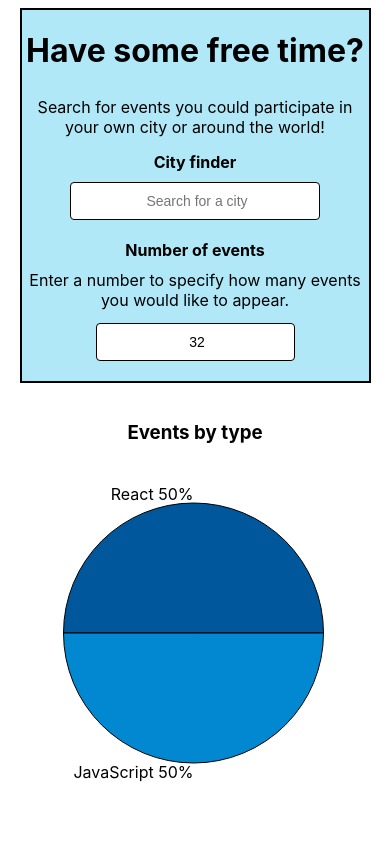
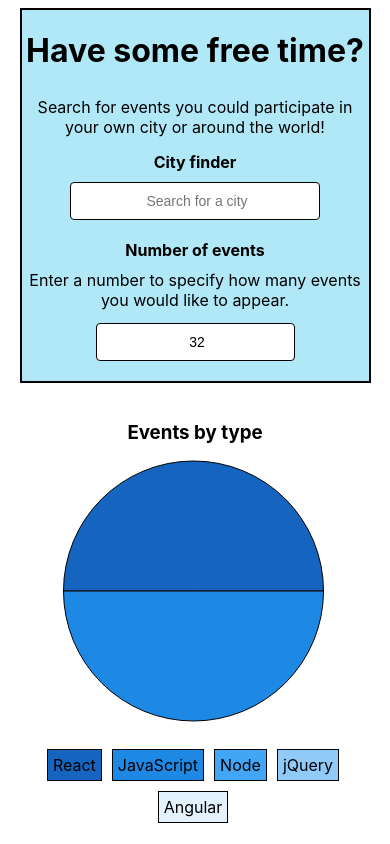
Before and after one commit to AlexaCai/meet-app, a React (Create React App) app: page / in a window 390 px wide. Shown: the top 844 px of the page. Built offline with nearby package versions, Linux system fonts and the light colour scheme; what atatus-spa would draw is missing.

Commit message:
Pie chart responsiveness updates

```diff
--- a/src/components/EventGenresChart.js
+++ b/src/components/EventGenresChart.js
@@ -1,8 +1,20 @@
 import React, { PureComponent } from 'react';
 import { useState, useEffect } from 'react';
-import { PieChart, Pie, Sector, Cell, ResponsiveContainer } from 'recharts';
+import { PieChart, Pie, Cell, ResponsiveContainer, Legend } from 'recharts';
 
 const EventsGenreChart = ({ events }) => {
+
+  //***Use to look the screen size and make the pie chart legend reponsive based on that.
+  const [screenWidth, setScreenWidth] = useState(window.innerWidth || document.documentElement.clientWidth);
+  useEffect(() => {
+    const handleResize = () => {
+      setScreenWidth(window.innerWidth || document.documentElement.clientWidth);
+    };
+    window.addEventListener('resize', handleResize);
+    return () => {
+      window.removeEventListener('resize', handleResize);
+    };
+  }, []);
 
   //***Hold the data to feed the chart.
   const [data, setData] = useState([]);
@@ -31,20 +43,28 @@ const EventsGenreChart = ({ events }) => {
   };
 
   //***Code for labels and stylings
-  const colors = ['#01579B', '#0288D1', '#03A9F4', '#4FC3F7', '#B3E5FC'];
+  const colors = ['#1565C0', '#1E88E5', '#42A5F5', '#90CAF9', '#E3F2FD'];
   const RADIAN = Math.PI / 180;
   const renderCustomizedLabel = ({ cx, cy, midAngle, outerRadius, percent, index }) => {
     const RADIAN = Math.PI / 180;
     const radius = outerRadius;
     const x = cx + radius * Math.cos(-midAngle * RADIAN) * 1.07;
     const y = cy + radius * Math.sin(-midAngle * RADIAN) * 1.07;
+
+    //***Calculate font size based on screen width
+    const screenWidth = window.innerWidth || document.documentElement.clientWidth;
+    const fontSize = screenWidth > 500 ? 20 : 20;
+    //***Adjust vertical position for smaller screens
+    const yOffset = screenWidth > 500 ? 0 : 20;
+
     return percent ? (
       <text
         x={x}
-        y={y}
+        y={y + yOffset}
         fill="#000000"
         textAnchor={x > cx ? 'start' : 'end'}
         dominantBaseline="central"
+        fontSize={`${fontSize}px`} // Use responsive font size
       >
         {`${genres[index]} ${(percent * 100).toFixed(0)}%`}
       </text>
@@ -59,7 +79,7 @@ const EventsGenreChart = ({ events }) => {
           dataKey="value"
           fill="#8884d8"
           labelLine={false}
-          label={renderCustomizedLabel}
+          label={screenWidth > 910 ? renderCustomizedLabel : null}
           outerRadius={130}
           stroke="#000000"
           isAnimationActive={true}
@@ -69,11 +89,46 @@ const EventsGenreChart = ({ events }) => {
               <Cell key={`cell-${index}`} fill={colors[index]} />
             ))
           }
+
         </Pie>
+        {screenWidth <= 910 && (
+          <Legend
+            content={() => (
+              <ul
+              style={{
+                //***Allow items to wrap to multiple lines
+                display: 'flex',
+                flexWrap: 'wrap',
+                justifyContent: 'center',
+                listStyle: 'none',
+                padding: 0,
+                margin: 0,
+
+              }}
+            >
+              {data.map((entry, index) => (
+                <li
+                  key={`item-${index}`}
+                  style={{
+                    color: 'black',
+                    backgroundColor: colors[index],
+                    padding: '5px',
+                    margin: '5px',
+                    width: 'auto',
+                    textAlign: 'center',
+                  }}
+                >
+                  {entry.name}
+                </li>
+                ))}
+              </ul>
+            )}
+          />
+        )}
       </PieChart>
     </ResponsiveContainer>
   );
-}
+};
 
 
 export default EventsGenreChart;
```
